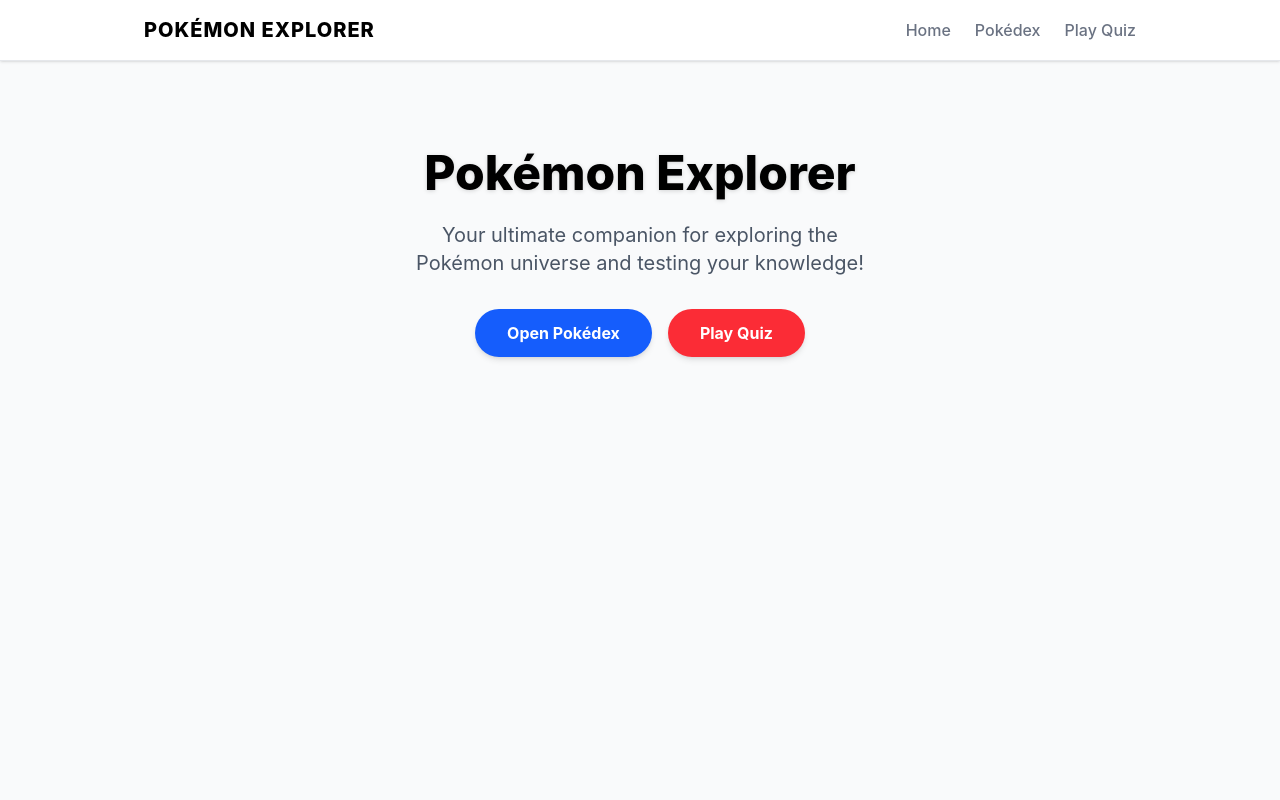
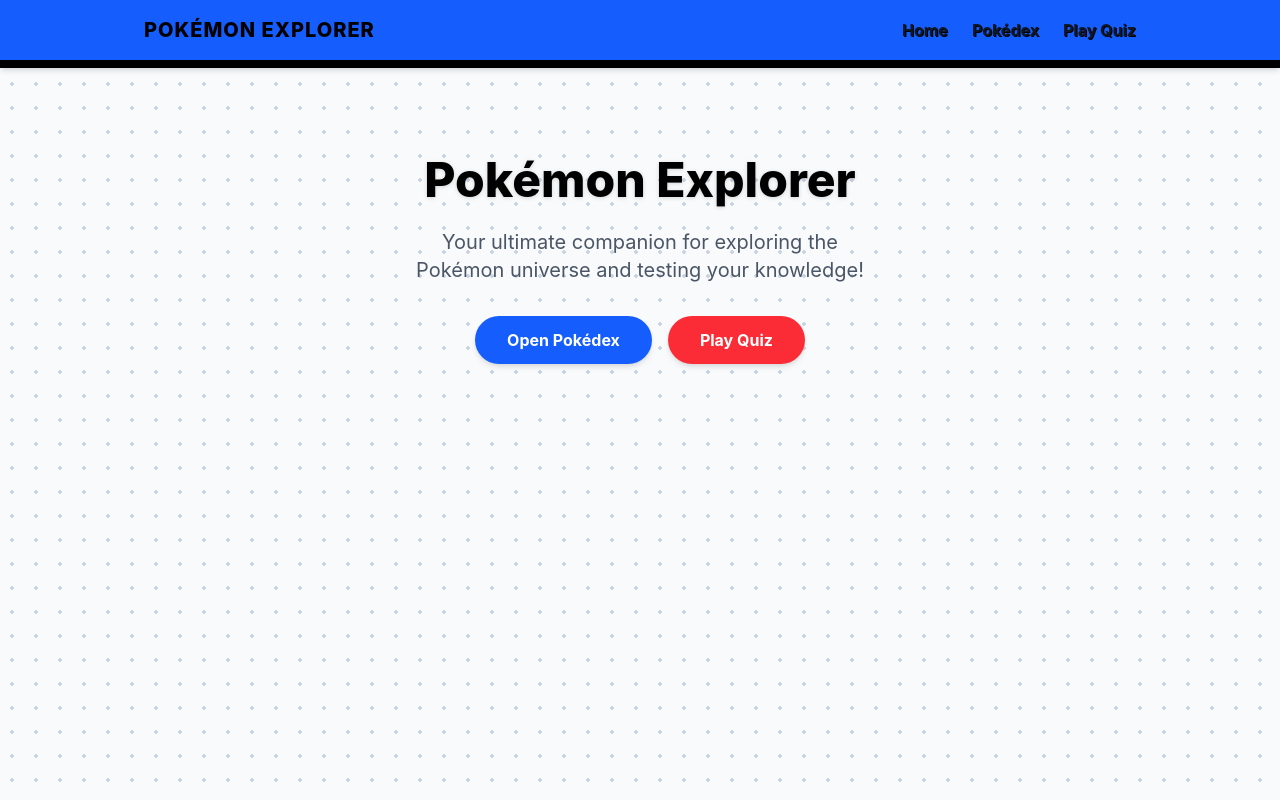
Before and after one commit to Sooraj44882/pokemon-explorer, a React (Vite) app: page / in a window 1280 px wide. Built offline with nearby package versions, Linux system fonts and the light colour scheme.

Commit message:
improved design

```diff
--- a/src/App.jsx
+++ b/src/App.jsx
@@ -6,14 +6,20 @@
 function App() {
   return (
     <BrowserRouter>
-      <div className="flex flex-col min-h-screen font-sans text-gray-900 bg-gray-50 selection:bg-red-500 selection:text-white">
+      <div
+        className="flex flex-col min-h-screen font-sans text-gray-900 bg-slate-50 selection:bg-blue-500 selection:text-white"
+        style={{
+          backgroundImage: 'radial-gradient(#cbd5e1 2px, transparent 2px)',
+          backgroundSize: '24px 24px'
+        }}
+      >
 
-        <nav className="p-4 bg-white border-b border-gray-200 shadow-sm">
+        <nav className="p-4 bg-blue-600 border-b-8 border-black shadow-md">
           <div className="flex items-center justify-between max-w-5xl px-4 mx-auto">
             <h1 className="text-xl font-extrabold tracking-wider text-black">
               <Link to="/">POKÉMON EXPLORER</Link>
             </h1>
-            <div className="font-medium space-x-6 text-gray-500">
+            <div className="font-bold space-x-6 drop-shadow-[1px_1px_0_#000]">
               <Link to="/" className="transition-colors hover:text-gray-900">Home</Link>
               <Link to="/pokedex" className="transition-colors hover:text-gray-900">Pokédex</Link>
               <Link to="/game" className="transition-colors hover:text-gray-900">Play Quiz</Link>
```
